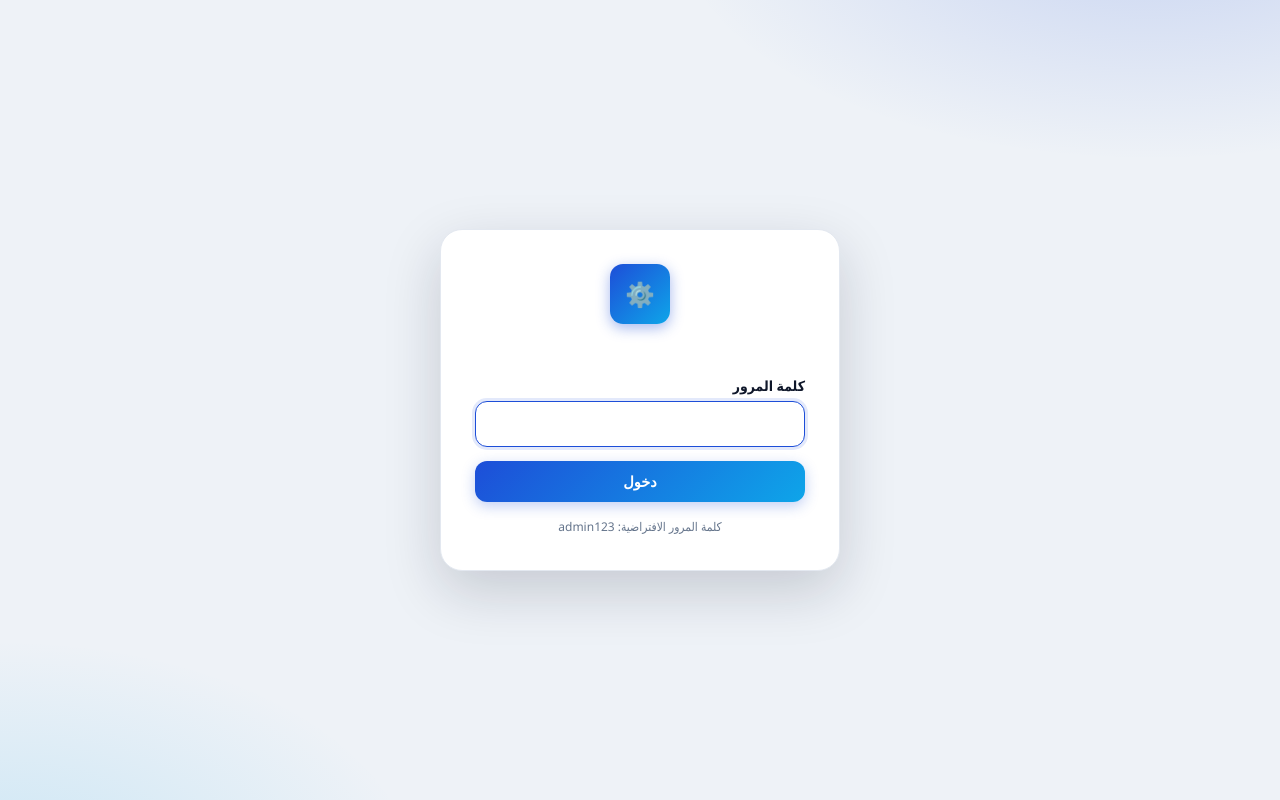
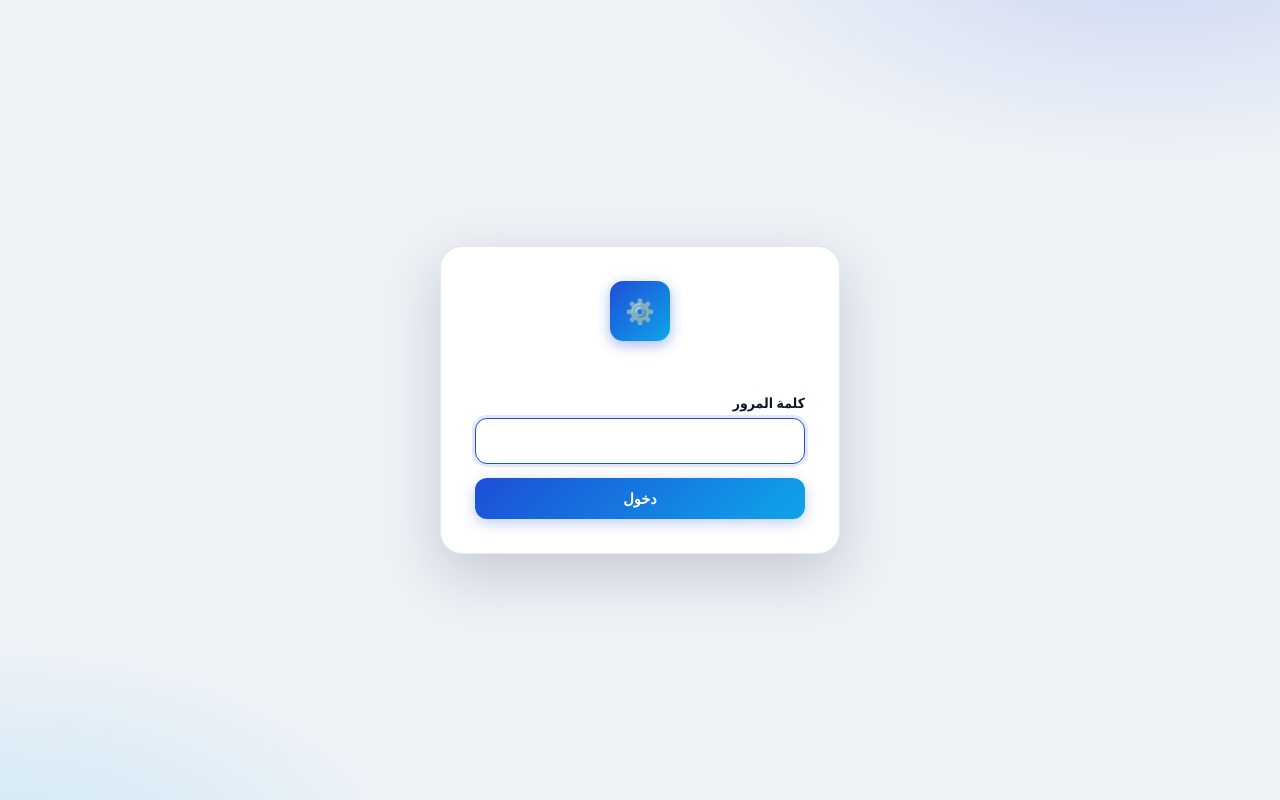
Before and after one commit to bassemazaz907-hash/inspection-app, a website: page public/admin.html in a window 1280 px wide. Drawn offline with Linux system fonts and the light colour scheme.

Commit message:
Remove default password hint from admin login

```diff
--- a/public/admin.html
+++ b/public/admin.html
@@ -35,7 +35,6 @@
         <input type="password" id="passwordInput" />
       </div>
       <button class="btn btn-primary btn-block" id="loginBtn" data-label="login_btn">دخول</button>
-      <div class="login-hint" id="loginHint" data-label="login_hint">كلمة المرور الافتراضية: admin123</div>
       <div id="loginError" class="login-error" style="display:none"></div>
     </div>
   </div>
--- a/public/css/style.css
+++ b/public/css/style.css
@@ -1575,13 +1575,6 @@ tbody tr:last-child td {
   text-align: right;
 }
 
-.login-hint {
-  margin-top: 16px;
-  font-size: 0.8em;
-  color: var(--color-text-muted);
-  line-height: 1.5;
-}
-
 .login-error {
   margin-top: 12px;
   padding: 10px 14px;
--- a/public/js/theme.js
+++ b/public/js/theme.js
@@ -99,7 +99,7 @@ const DEFAULT_LABELS = {
   login_title: "لوحة التحكم",
   login_password: "كلمة المرور",
   login_btn: "دخول",
-  login_hint: "كلمة المرور الافتراضية: admin123 (غيّرها بعد الدخول من الإعدادات)",
+  login_hint: "",
   logout_btn: "تسجيل الخروج",
   preview_site: "معاينة الموقع",
   overview: "نظرة عامة",
--- a/server/defaults.js
+++ b/server/defaults.js
@@ -124,7 +124,7 @@ export const DEFAULT_LABELS = {
   login_title: "لوحة التحكم",
   login_password: "كلمة المرور",
   login_btn: "دخول",
-  login_hint: "كلمة المرور الافتراضية: admin123 (غيّرها بعد الدخول من الإعدادات)",
+  login_hint: "",
   logout_btn: "تسجيل الخروج",
   preview_site: "معاينة الموقع",
   overview: "نظرة عامة",
```
